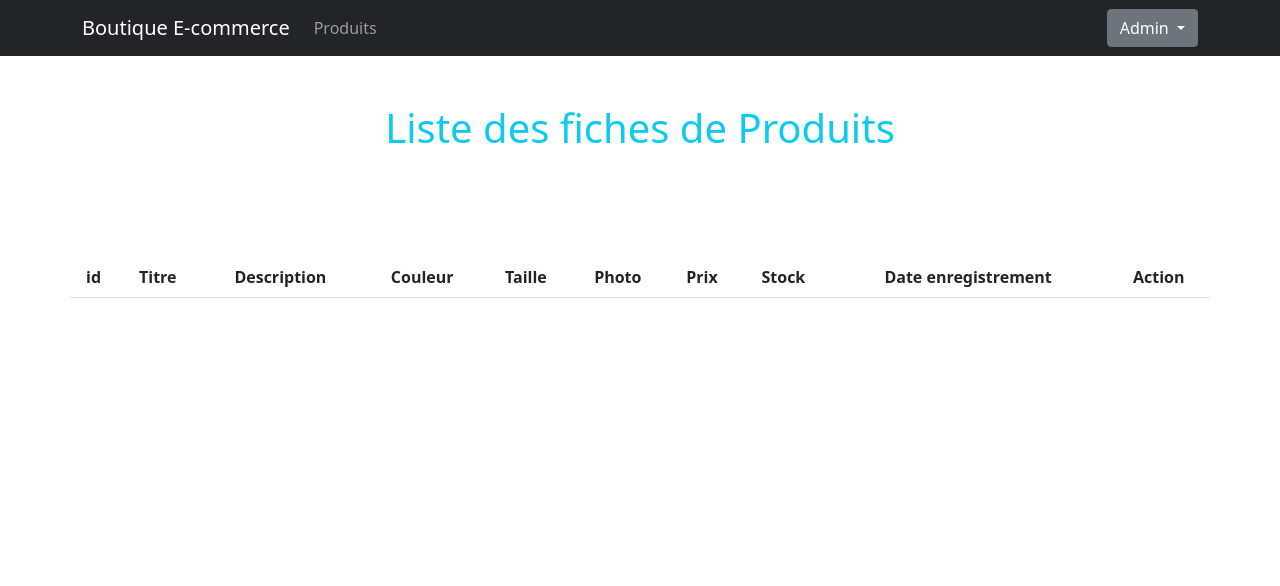
After one commit to ThiSchenkel/boutique-e-commerce, a Symfony app: template templates/admin/adminProduits.html.twig in a window 1280 px wide. The commit adds this page. Shown: the top 586 px of the page. Run offline with Twig, Linux system fonts and the light colour scheme; the template is opened without the code that fills it, so the values that code supplies are empty; some libraries are stand-ins or nearby versions.

Commit message:
First commit

```diff
--- a/composer.json
+++ b/composer.json
@@ -17,6 +17,7 @@
         "symfony/flex": "^1.17|^2",
         "symfony/form": "5.4.*",
         "symfony/framework-bundle": "5.4.*",
+        "symfony/mime": "5.4.*",
         "symfony/proxy-manager-bridge": "5.4.*",
         "symfony/runtime": "5.4.*",
         "symfony/twig-bundle": "5.4.*",
--- a/config/routes.yaml
+++ b/config/routes.yaml
@@ -5,3 +5,7 @@
 app_home:
   path: /
   controller: App\Controller\HomeController::index
+
+app_produit:
+  path: /produits
+  controller: App\Controller\ProduitController::allProduits
--- a/public/css/style.css
+++ b/public/css/style.css
@@ -0,0 +1,9 @@
+h1 {
+  margin: 5%;
+  color: black;
+}
+
+.card-horizontal {
+  display: flex;
+  flex: 1 1 auto;
+}
--- /dev/null
+++ b/templates/admin/adminProduits.html.twig
@@ -0,0 +1,46 @@
+{% extends 'layout.html.twig' %}
+
+{% block title %} admin Produits{% endblock %}
+
+{% block content %}
+<div class="row mt-5 justify-content-center text-center">
+  <h1 class="text-info ">Liste des fiches de Produits</h1>
+  <table class="table table-striped m-5">
+  <thead>
+    <tr>
+      <th scope="col">id</th>
+      <th scope="col">Titre</th>
+      <th scope="col">Description</th>
+      <th scope="col">Couleur</th>
+      <th scope="col">Taille</th>
+      <th scope="col">Photo</th>
+      <th scope="col">Prix</th>
+      <th scope="col">Stock</th>
+      <th scope="col">Date enregistrement</th>
+      <th scope="col">Action</th>
+    </tr>
+  </thead>
+  <tbody>
+      {% for produit in adminProduits %}
+    <tr>
+      <th scope="row">{{ produit.id}}</th>
+      <td>{{ produit.titre}}</td>
+      <td>{{ produit.description | slice(0,50)}}...</td>
+      <td>{{ produit.couleur}}</td>
+      <td>{{ produit.taille}}</td>
+      <td><img width="15%" src="{{ asset('uploads/' ~ produit.photo) }}"></td>
+      <td>{{ produit.prix}}</td>
+      <td>{{ produit.stock}}</td>
+      <td>{{ produit.dateEnregistrement | date("d/m/Y")}}</td>
+      <td>
+              <a href="{{ path("update_produit", {id:produit.id})}}" id="update"
+                ><i class="fas fa-edit mx-1 text-success"></i>
+              </a>
+              <a href="{{ path("delete_produit", {id:produit.id})}}"><i class="fas fa-trash mx-1 text-danger" onclick="return confirm(`Etes vous sûr de vouloir supprimer ce produit? `)"></i></a>
+          </td>
+    </tr>
+    {% endfor %}
+  </tbody>
+  </table>
+</div>
+{% endblock %}
--- a/templates/admin/formProduit.html.twig
+++ b/templates/admin/formProduit.html.twig
@@ -6,6 +6,7 @@
 
 <div class="container" style="width: 70%">
      <br /><br />
+     {{ (app.request.get('_route') == 'admin_ajout_produit') ? '<h1>Ajouter un produit</h1>' : '<h1>Modifier un produit</h1>'}}
   {{ form(formProduit) }}
 
 </div>
--- a/templates/base.html.twig
+++ b/templates/base.html.twig
@@ -9,7 +9,7 @@
         {% block stylesheets %}
             <link href="https://cdn.jsdelivr.net/npm/bootstrap@5.1.3/dist/css/bootstrap.min.css" rel="stylesheet" integrity="sha384-1BmE4kWBq78iYhFldvKuhfTAU6auU8tT94WrHftjDbrCEXSU1oBoqyl2QvZ6jIW3" crossorigin="anonymous">
             <link rel="stylesheet" href="https://cdnjs.cloudflare.com/ajax/libs/font-awesome/6.0.0-beta2/css/all.min.css">
-            {# <link rel="stylesheet" href="{{ asset('css/style.css')}}"/> #}
+            <link rel="stylesheet" href="{{ asset('css/style.css')}}"/>
         {% endblock %}
 
         {% block javascripts %}
--- a/templates/layout.html.twig
+++ b/templates/layout.html.twig
@@ -34,8 +34,8 @@
               Admin
             </button>
             <ul class="dropdown-menu" aria-labelledby="dropdownMenuButton1">
-              <li><a class="dropdown-item" href="{{ path("admin_app_produit")}}">Ajout Produit</a></li>
-              <li><a class="dropdown-item" href="">Liste des produits</a></li>
+              <li><a class="dropdown-item" href="{{ path("admin_ajout_produit")}}">Ajout Produit</a></li>
+              <li><a class="dropdown-item" href="{{ path("admin_app_produit")}}">Liste des produits</a></li>
             </ul>
           </div>
     </div>
@@ -48,6 +48,9 @@
      <p> {{message}} </p>
    </div>
  {% endfor %}
+
+ {% block content %}{% endblock %}
+
 </main>
 
 <footer class="fixed-bottom bg-light">
```
Also changed, not shown: src/Controller/AdminController.php (added, +117 -0 lines), src/Controller/ProduitController.php (+8 -37 lines), templates/admin/index.html.twig (added, +20 -0 lines), templates/produit/AllProduits.html.twig (+4 -4 lines), templates/produit/oneProduit.html.twig (added, +30 -0 lines), public/uploads/Desigual-Robe-coloree-262c2e1c963c42.jpg (added), public/uploads/Desigual-Robe-coloree62c2dcdfc5e91.jpg (added), public/uploads/Desigual-Robe-coloree62c2e0708ddfa.jpg (added), 3 other files.
